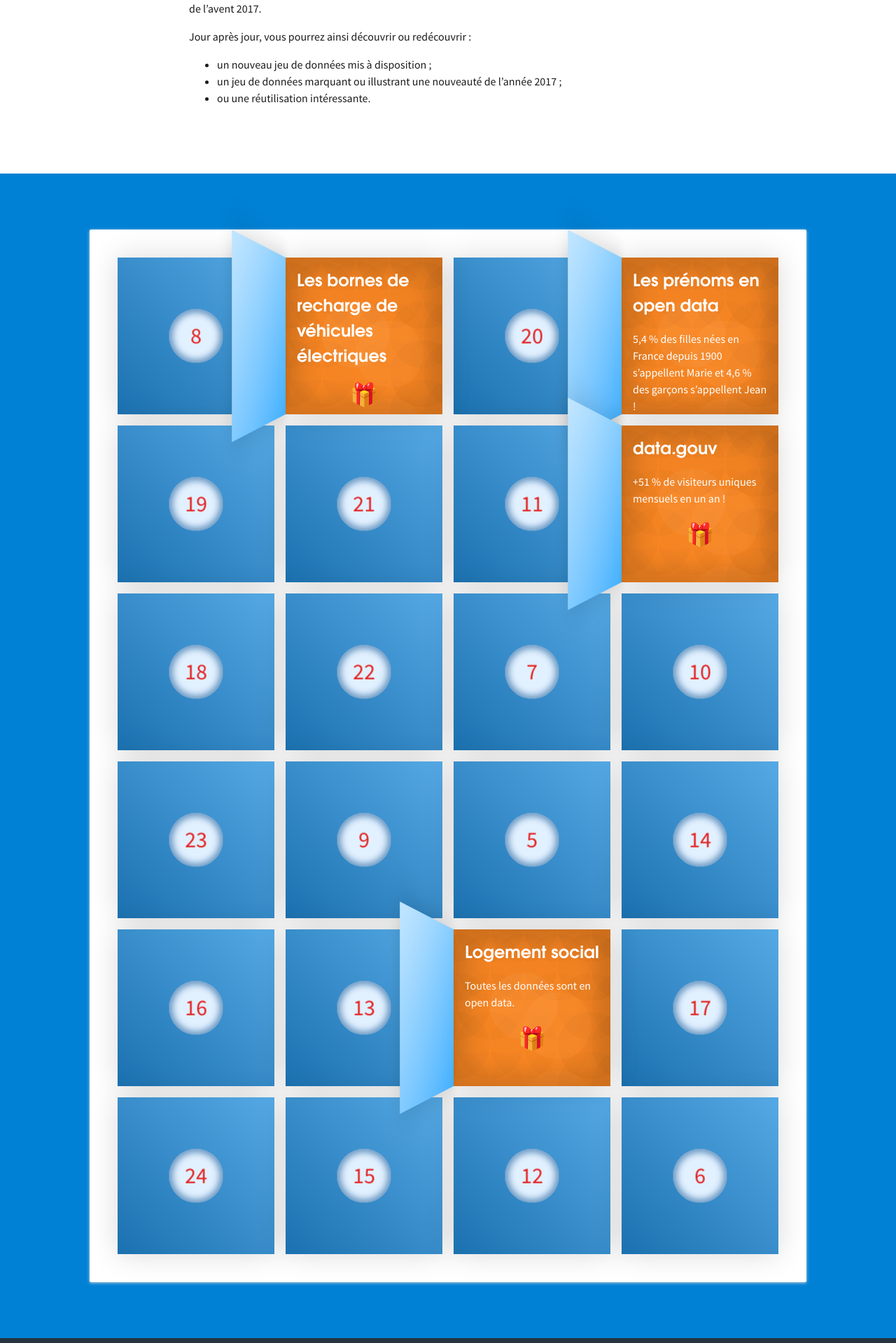
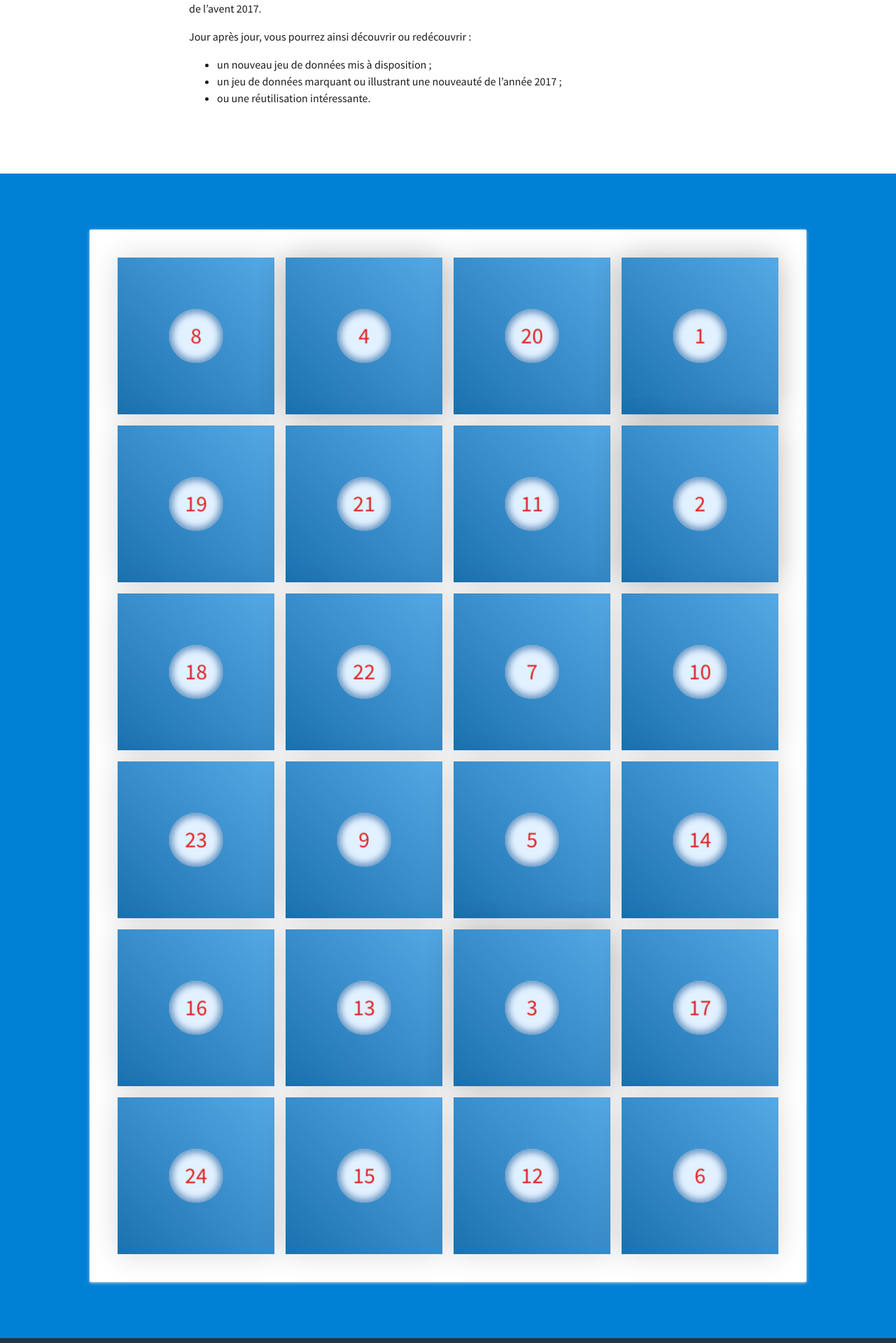
Before and after one commit to etalab/calendrier-lavent, a Jekyll site: the page built from index.md, in a window 1280 px wide. Shown: the part 555-2474 px from the top of the page at 70% size. Built offline with Jekyll 4.4.1, drawn with Linux system fonts in a browser that asks for light colours; comment, search, counter and statistics services are not loaded.

Commit message:
put back animation on Laure's demand

```diff
--- a/_includes/day.html
+++ b/_includes/day.html
@@ -1,6 +1,6 @@
 {% assign day = include.day %}
 {% assign post = include.post %}
-<article class="present {% if post %}opened{% endif %}">
+<article class="present {% if post %}openable{% endif %}" onclick="{% if post %}this.classList.add('opened'){% endif %}">
   <div class="present__pane" id="day-{{ day }}">
     <date class="present__date" datetime="{{ day | date: '%FT%T%s' }}">
       {{ day | date: '%e' }}
--- a/assets/main.scss
+++ b/assets/main.scss
@@ -72,6 +72,10 @@
 
 .present.opened {
   z-index: 999;
+}
+
+.present.openable {
+  cursor: pointer;
 }
 
 .present.opened .present__pane {
```
